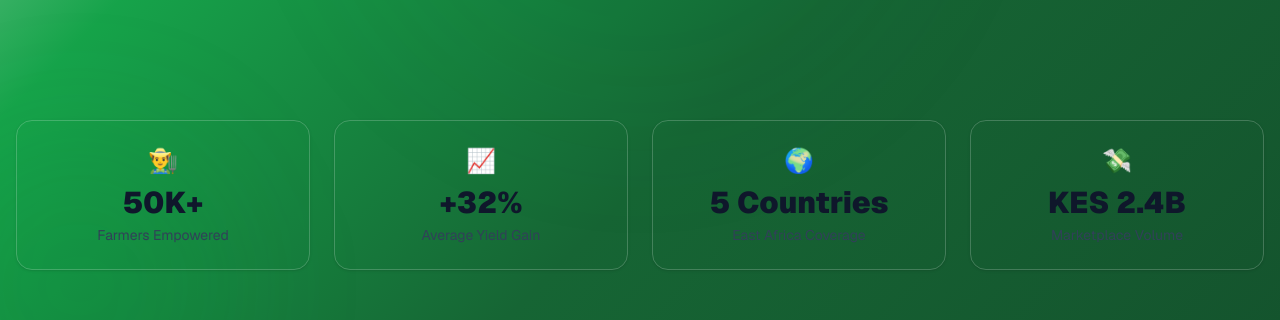
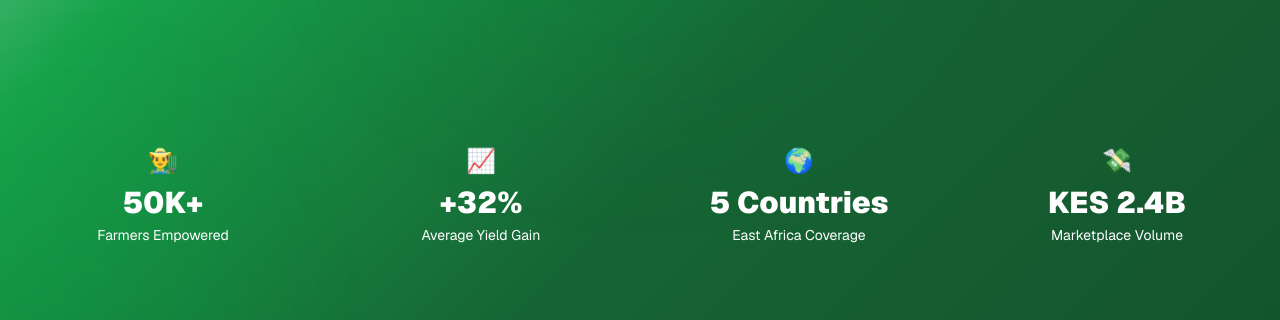
Before and after one commit to Faqih001/digi-farms, a Next.js app: page / in a window 1280 px wide. Shown: the part 860-1180 px from the top of the page. Built offline with nearby package versions, Linux system fonts and the light colour scheme.

Commit message:
style: improve text visibility in HeroSection for better readability in dark mode

```diff
--- a/app/(landing)/page.tsx
+++ b/app/(landing)/page.tsx
@@ -93,11 +93,11 @@ function HeroSection() {
           ].map((stat) => (
             <div
               key={stat.label}
-              className="bg-transparent border border-white/20 rounded-2xl p-6 shadow-sm text-center flex flex-col items-center justify-center min-h-[110px] sm:min-h-[90px] text-slate-900 dark:bg-slate-900 dark:border-slate-700"
+              className="bg-transparent border border-transparent dark:border-slate-700 rounded-2xl p-6 text-center flex flex-col items-center justify-center min-h-[110px] sm:min-h-[90px] text-white"
             >
-              <div className="text-2xl mb-2">{stat.icon}</div>
-              <div className="text-3xl font-black text-slate-900 dark:text-white mb-1">{stat.value}</div>
-              <div className="text-slate-700 dark:text-green-300/70 text-sm">{stat.label}</div>
+              <div className="text-2xl mb-2 text-white">{stat.icon}</div>
+              <div className="text-3xl font-black text-white dark:text-white mb-1">{stat.value}</div>
+              <div className="text-white dark:text-green-300/70 text-sm">{stat.label}</div>
             </div>
           ))}
         </div>
```
